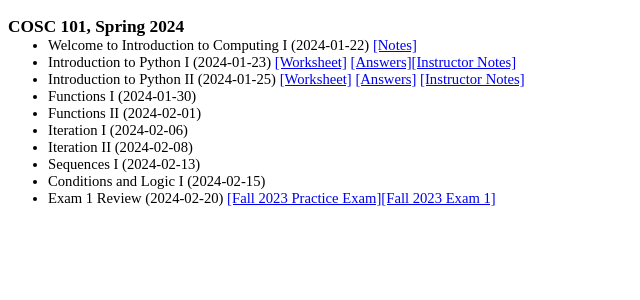
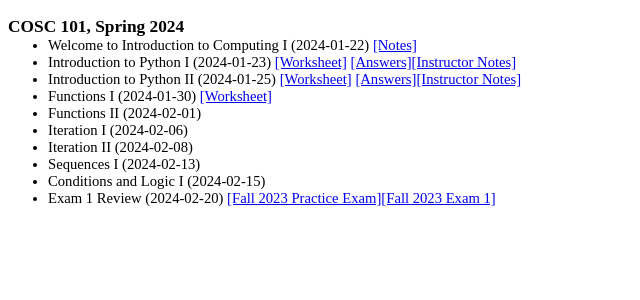
Before and after one commit to georgianahaldeman/cosc101, a Jekyll site: the page built from docs/notes/index.md, in a window 1280 px wide. Shown: the top 300 px of the page, without its empty margins (0-640 px from the left). Built offline with Jekyll 4.4.1, drawn with Linux system fonts in a browser that asks for light colours; our own code applies the rules of GitHub Pages for plain Markdown files.

Commit message:
1_30 worksheet

```diff
--- a/docs/notes/index.md
+++ b/docs/notes/index.md
@@ -4,9 +4,9 @@
 
 - Introduction to Python I (2024-01-23) [[Worksheet]](./files/1_23.pdf) [[Answers]](./files/1_23_ans.pdf)[[Instructor Notes]](./notes/1_23.txt)
 
-- Introduction to Python II (2024-01-25) [[Worksheet]](./files/1_25.pdf) [[Answers]](./files/1_25_ans.pdf) [[Instructor Notes]](./notes/1_25.txt)
+- Introduction to Python II (2024-01-25) [[Worksheet]](./files/1_25.pdf) [[Answers]](./files/1_25_ans.pdf)[[Instructor Notes]](./notes/1_25.txt)
 
-- Functions I (2024-01-30)
+- Functions I (2024-01-30) [[Worksheet]](./files/1_30.pdf)
 
 - Functions II (2024-02-01)
 
```
Also changed, not shown: 1 other file.
